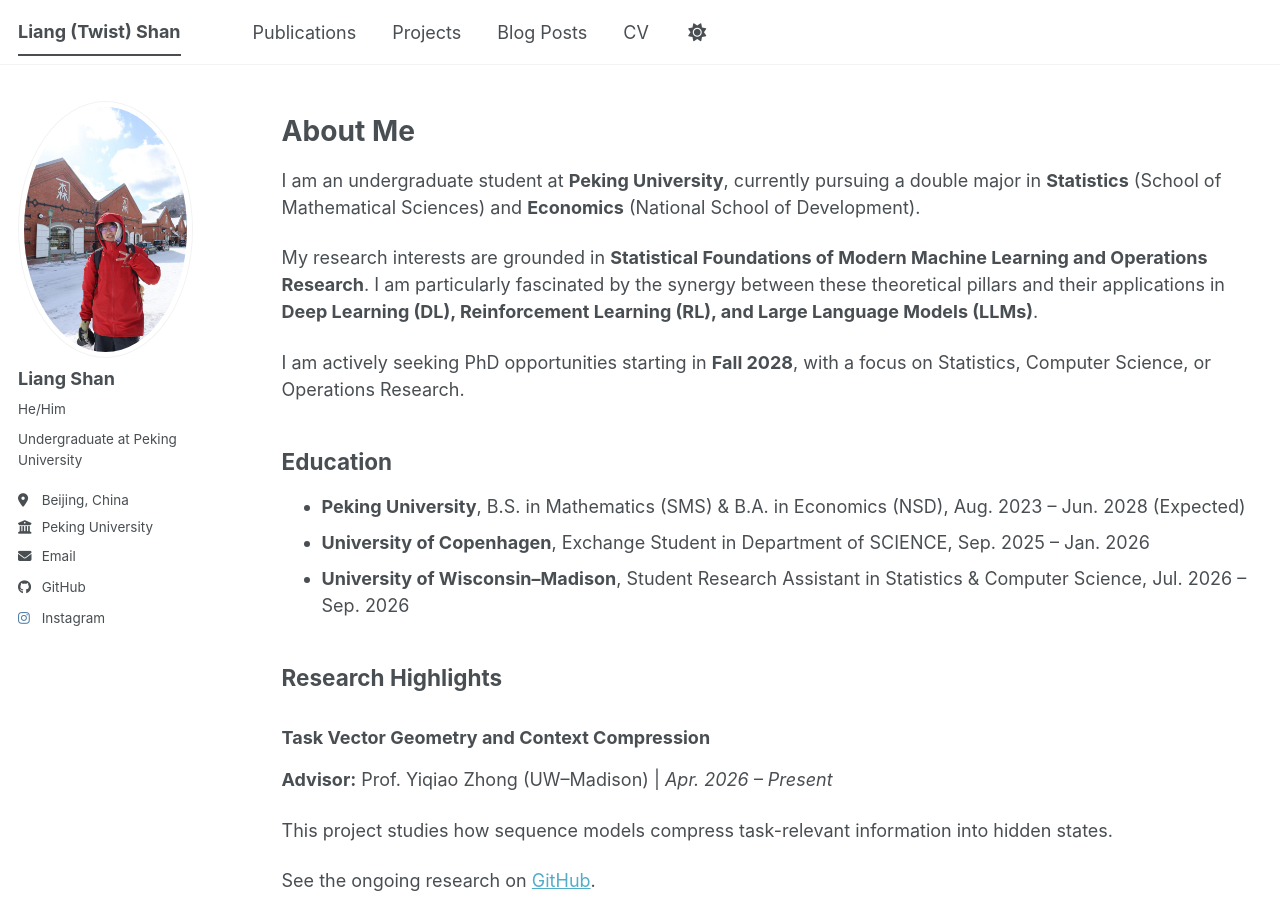
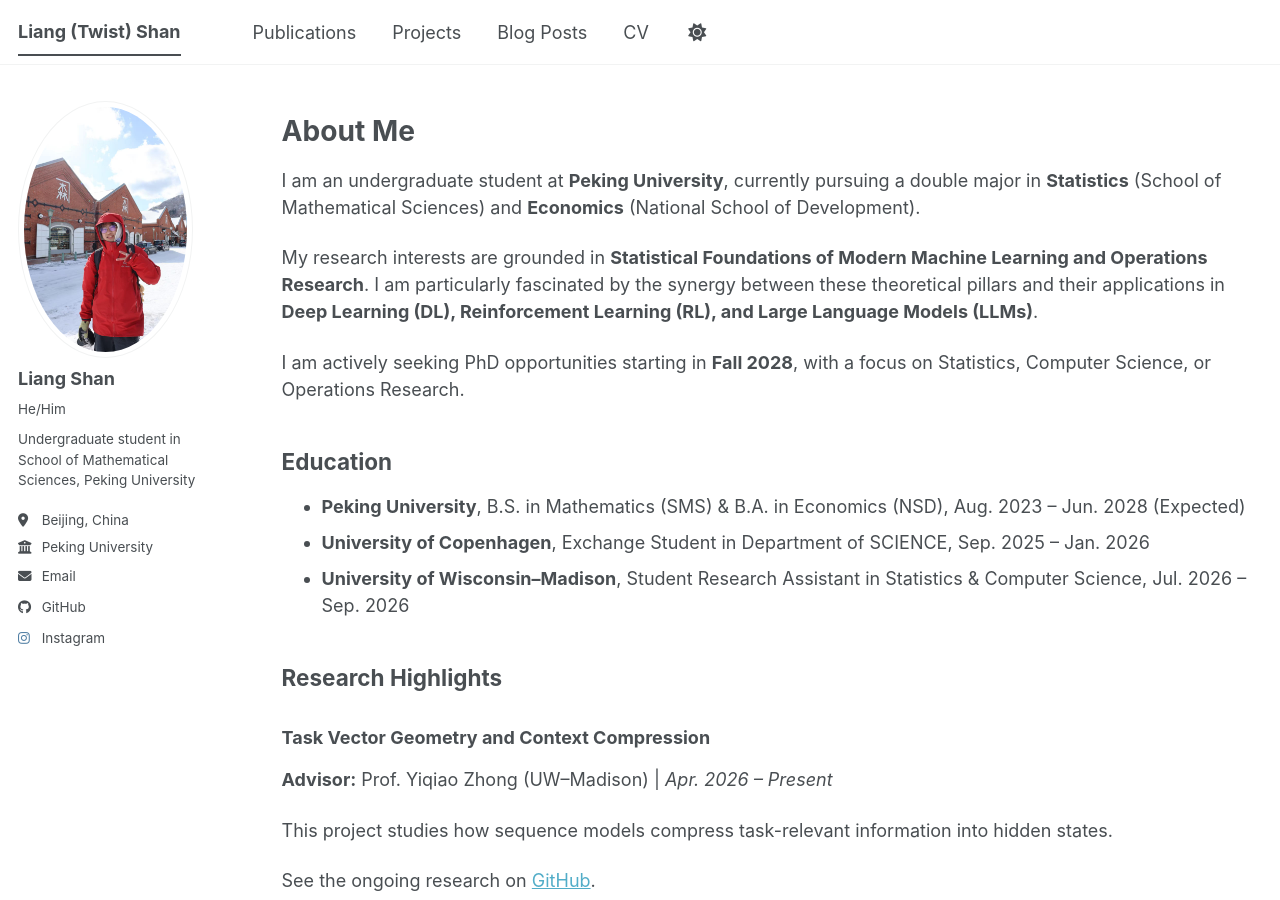
Before and after one commit to Twist-Shan/Twist-Shan.github.io, a Jekyll site: the page built from _pages/about.md, in a window 1280 px wide and 900 px high. Built offline with Jekyll 4.4.1, drawn with Linux system fonts in a browser that asks for light colours; a script bundle is joined from its source files by our own code; library files that are not in the unit come from our copies.

Commit message:
Update _config.yml

```diff
--- a/_config.yml
+++ b/_config.yml
@@ -12,7 +12,7 @@
 title                   : "Liang (Twist) Shan"
 title_separator           : "-"
 name                      : &name "Liang Shan"
-description               : &description "Undergraduate at Peking University (SMS & NSD). Research interests: Statistical Learning, Optimization, and Machine Learning (."
+description               : &description "Undergraduate at Peking University (SMS & NSD). Research interests: Statistical Foundations and Optimization Algorithms for Modern Machine Learning (DL, RL, LLMs)."
 url                       : "https://twist-shan.github.io"
 baseurl                   : ""
 repository                : "Twist-Shan/Twist-Shan.github.io"
@@ -26,7 +26,7 @@
   avatar           : "profile.jpg"
   name             : "Liang Shan"
   pronouns         : "He/Him"
-  bio              : "Undergraduate at Peking University"
+  bio              : "Undergraduate student in School of Mathematical Sciences, Peking University"
   location         : "Beijing, China"
   employer         : "Peking University"
   uri              :
```
